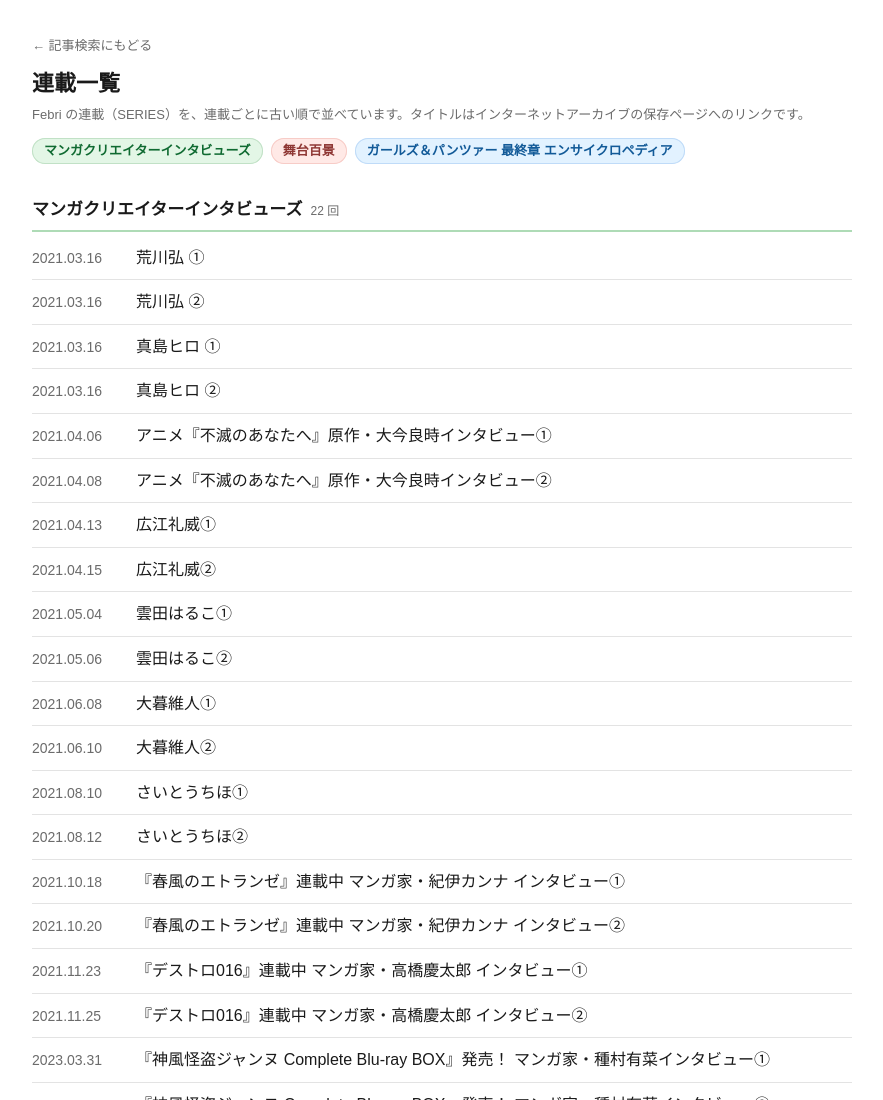
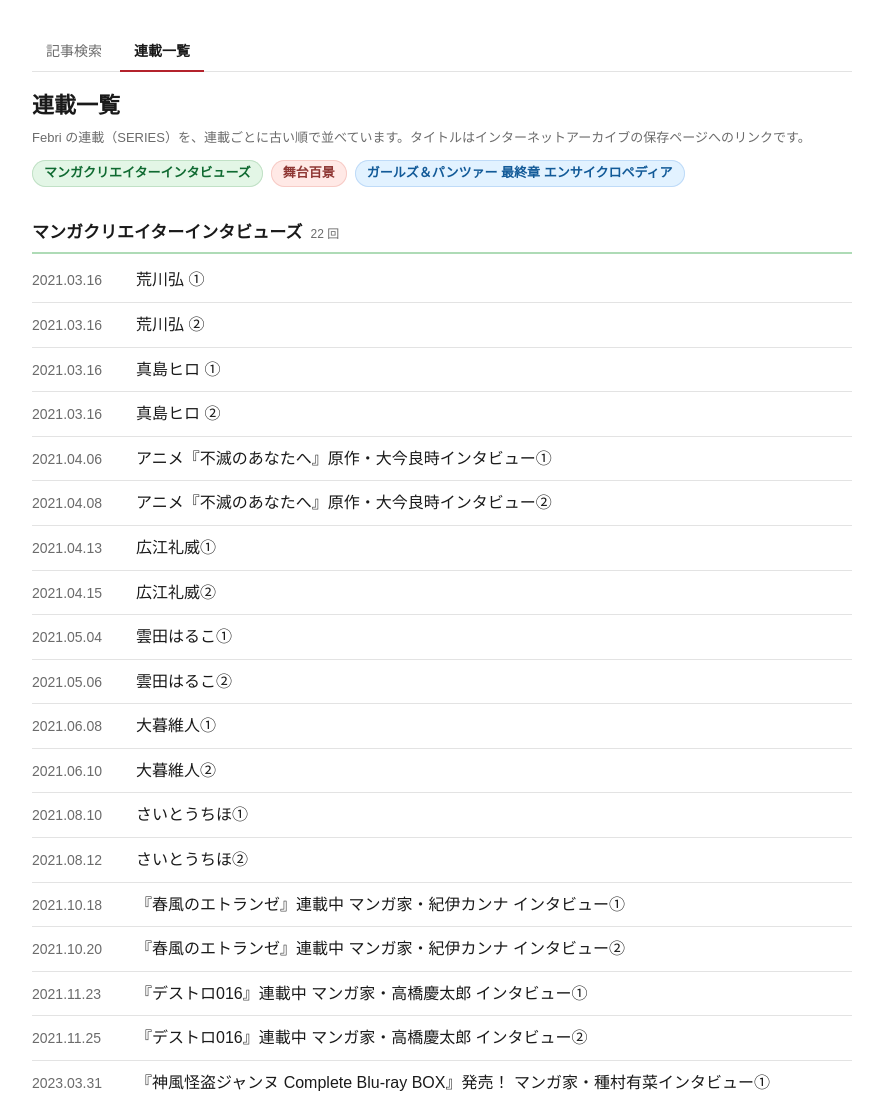
Before and after one commit to nzanke/febri-archive, a plain HTML site: page series.html in a window 1280 px wide. Shown: the top 1100 px of the page, without its empty margins (198-1081 px from the left). Drawn offline with Linux system fonts and the light colour scheme.

Commit message:
記事検索と連載一覧の切り替えを上部に追加
Co-Authored-By: Claude Opus 5.5 <noreply@anthropic.com>
Claude-Session: https://claude.ai/code/session_017gxvkcS4aNnyFn58X4FLiD

```diff
--- a/series.html
+++ b/series.html
@@ -16,6 +16,11 @@
   .back { font-size:13px; color:var(--muted); text-decoration:none; }
   .back:hover { color:var(--accent); }
   h1 { font-size:22px; margin:8px 0 4px; }
+  .nav { display:flex; gap:4px; margin:0 0 16px; border-bottom:1px solid var(--line); }
+  .nav a { font-size:14px; padding:8px 14px; color:var(--muted); text-decoration:none;
+           border-bottom:2px solid transparent; margin-bottom:-1px; }
+  .nav a:hover { color:var(--fg); }
+  .nav a.on { color:var(--fg); font-weight:600; border-color:var(--accent); }
   .lead { color:var(--muted); font-size:13px; margin:0 0 12px; }
   .toc { display:flex; gap:8px; flex-wrap:wrap; margin:0 0 8px; }
   .toc a { --h:150; font-size:13px; font-weight:600; padding:3px 12px; border-radius:999px; text-decoration:none;
@@ -42,7 +47,7 @@
 </head>
 <body>
 <div class="wrap">
-  <a class="back" href="index.html">← 記事検索にもどる</a>
+  <nav class="nav"><a href="index.html">記事検索</a><a href="series.html" class="on">連載一覧</a></nav>
   <h1>連載一覧</h1>
   <p class="lead">Febri の連載（SERIES）を、連載ごとに古い順で並べています。タイトルはインターネットアーカイブの保存ページへのリンクです。</p>
   <nav class="toc" id="toc"></nav>
```
Also changed, not shown: index.html (+6 -1 lines).
